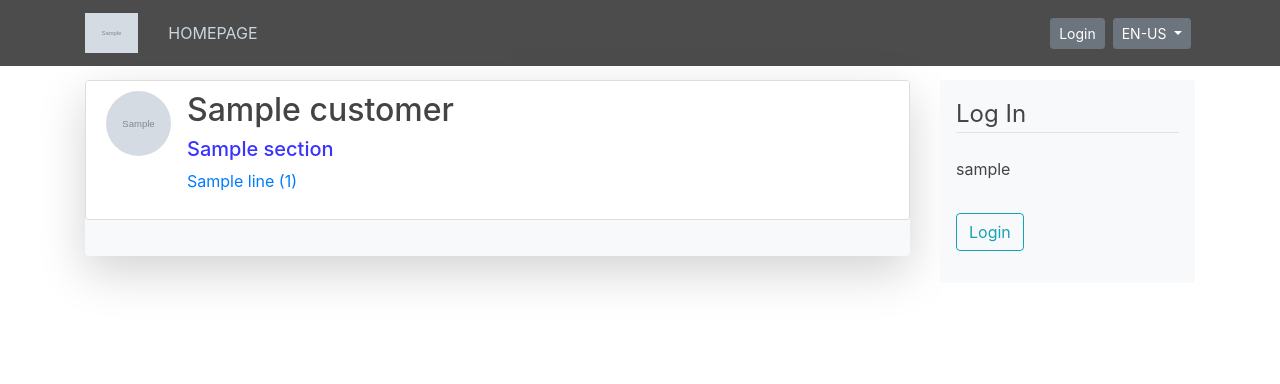
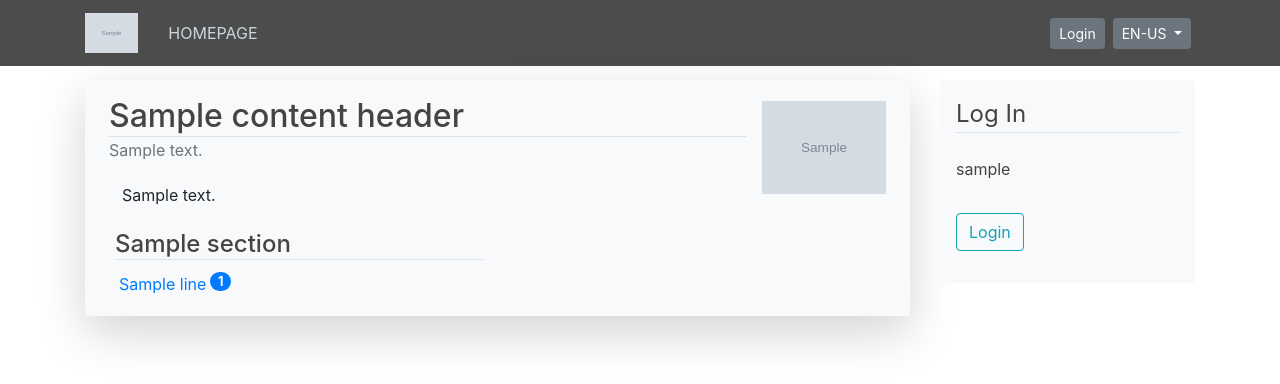
Before and after one commit to Horac-Bouthon/scrap-trade-4, a Django app: template scrap_trade_proj/auction_house/templates/auction_house/customer_auction.html in a window 1280 px wide. Shown: the top 384 px of the page. Run offline with Django 3.2, Linux system fonts and the light colour scheme; the template is opened without the code that fills it: most values are stand-ins (such as "Sample title", 1, 10 or a date in 2020); grey boxes marked "Sample" are stand-in pictures; some libraries are stand-ins or nearby versions.

Commit message:
Auction homepage redesign

```diff
--- a/scrap_trade_proj/auction_house/templates/auction_house/customer_auction.html
+++ b/scrap_trade_proj/auction_house/templates/auction_house/customer_auction.html
@@ -5,45 +5,53 @@
 
 
 {% block content %}
-  <article class="media content-section">
-    <a class=""
-      href="{% url 'project-customer-info' customer.pk %}" target="_blank">
-      <img class="rounded-circle customer-logo" src="{{ customer.customer_logo.url }}">
-    </a>
-    <div class="media-body">
-      <h2 class="customer-name">{{ customer.customer_name }}</h2>
-      {% for section in auc_obj %}
-        <div class="">
-          <h5  class="customer-title">{{ section.title }}</h5>
-          {% for line in section.lines %}
-            {% if line.member_count > 0%}
-              <p>
-                {% if line.state_key != 'Not set' %}
-                  <a href="{% url line.url_key customer.pk line.state_key %}">{{ line.title }} ({{ line.member_count }})</a>
-                {% else %}
-                  <a href="{% url line.url_key customer.pk %}">{{ line.title }} ({{ line.member_count }})</a>
-                {% endif %}
-              </p>
+
+  {% include 'project_main/__content-header.html' %}
+
+  <section class="container d-md-flex">
+
+    {% for section in auc_obj %}
+      <div class="col-md-6">
+
+        <h4 class="section-header">
+          {{ section.title }}
+        </h4>
+
+        <ul class="list-unstyled px-1">
+        {% for line in section.lines %}
+          <li class="py-1">
+            {% if line.member_count == 0 %}
+
+              {{ line.title }}
+
             {% else %}
-            <p>
-              {{ line.title }}
-            </p>
+
+              {% if line.state_key == 'Not set' %}
+                {% url line.url_key customer.pk as href %}
+              {% else %}
+                {% url line.url_key customer.pk line.state_key as href%}
+              {% endif %}
+
+              <a href="{{ href }}"
+                 class="d-flex">
+                <span class="align-self-center">
+                  {{ line.title }}
+                </span>
+                <span class="badge-pill badge-primary
+                             font-weight-bold small
+                             align-self-start ml-1">
+                  {{ line.member_count }}
+                </span>
+              </a>
+
             {% endif %}
-          {% endfor %} <!-- section.lines -->
-        </div>
-      {% endfor %} <!-- auc_obj -->
-    </div>
-  </article>
+          </li>
+
+        {% endfor %}
+        </ul>
+
+      </div>
+    {% endfor %}
+
+  </section>
 {% endblock content %}
-
-{% block spec_action %}
-  {% trans "Create new offer" as var_add_offer %}
-  <a class="nav-item nav-link btn btn-outline-secondary right-column-button" href="{% url 'ah-customer-create-offers' customer.pk %}">{{ var_add_offer }}</a>
-  {% if "customers.is_customer_admin" in perms %}
-    {% trans "Set customer" as var_edit %}
-    <a class="nav-item nav-link btn btn-outline-secondary right-column-button"
-      href="{% url 'project-customer-detail' customer.pk %}" target="_blank">
-      {{ var_edit }}
-    </a>
-  {% endif %}
-{% endblock spec_action %}
```
Also changed, not shown: scrap_trade_proj/auction_house/views.py (+32 -4 lines).
